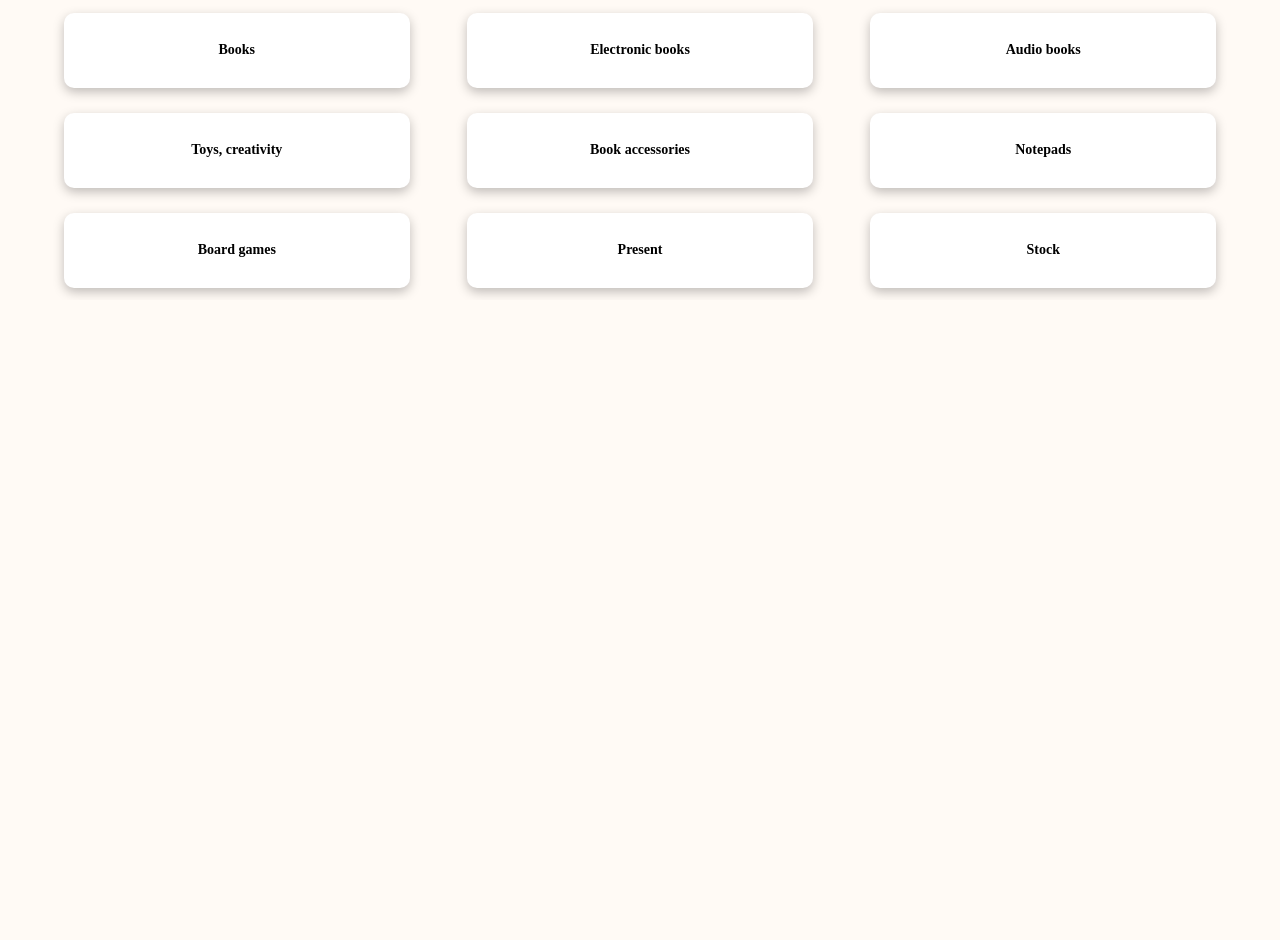
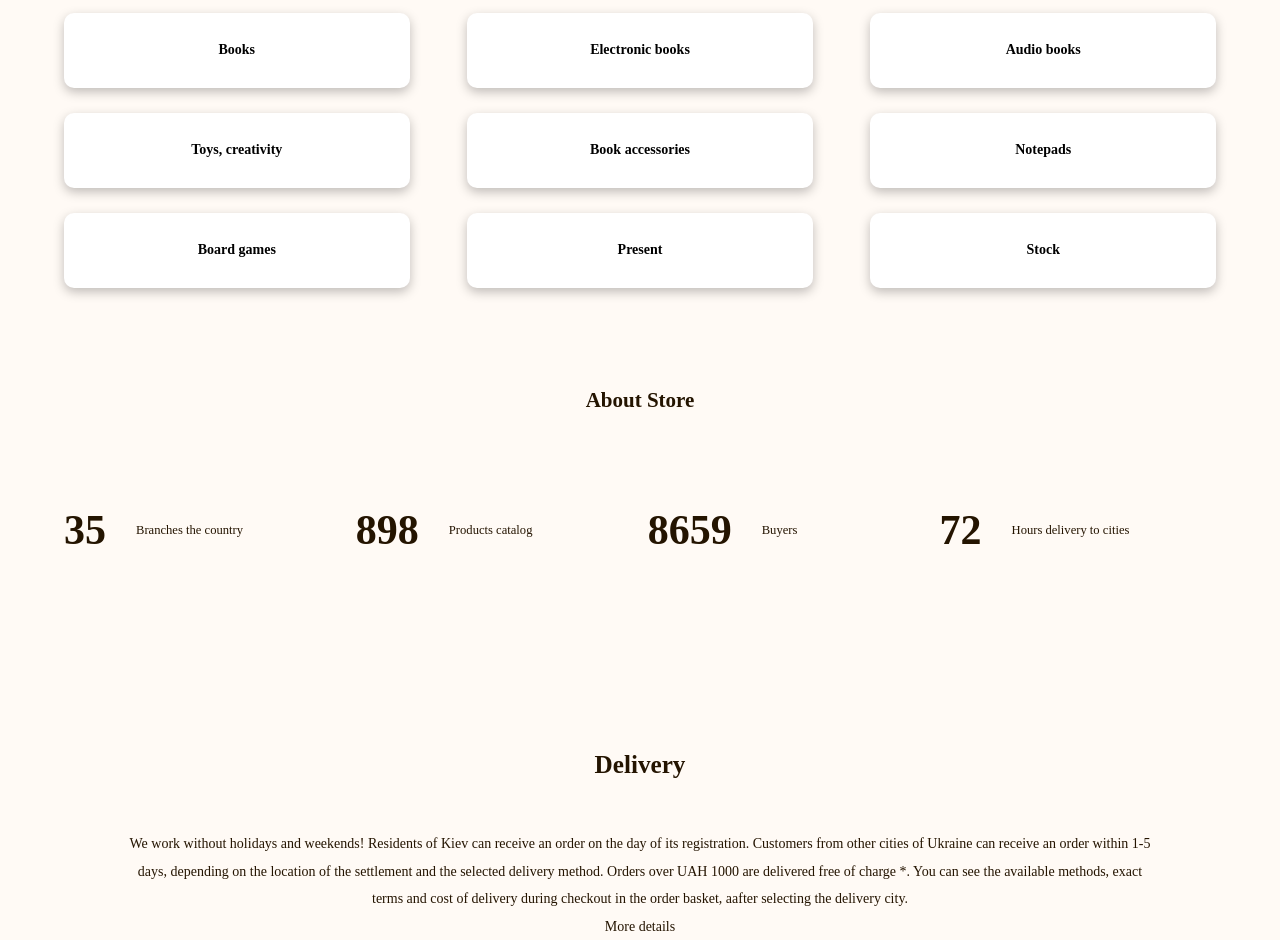
Before and after one commit to moonle-js/thirdtemplate, a plain HTML site: page index.html in a window 1280 px wide. Shown: the part 961-1901 px from the top of the page. Before the commit the page ends 1261 px from the top, so only its background shows below. Drawn offline with Linux system fonts and the light colour scheme; a web font is replaced by a local one.

Commit message:
Only footer needed

```diff
--- /dev/null
+++ b/assets/css/section_third_fourth.css
@@ -0,0 +1,79 @@
+.sec_3{
+    display: flex;
+    row-gap: 50px;
+    flex-direction: column;
+    min-height: 200px;
+    margin-top: 10vh;
+}
+    .sec_3 h3{
+        width: 100%;
+        height: 50px;
+        text-align: center;
+        color: var(--black_text);
+        font-family: "Montserrat";
+        font-size: 1.5em;
+        font-style: normal;
+        font-weight: 900;
+        line-height: 196.187%;
+    }
+    .sec_3 div{
+        display: flex;
+        justify-content: space-between;
+        align-items: center;
+        flex-flow: row wrap;
+        height: 100px;
+        width: 100%;
+    }
+        .sec_3 div article{
+            width: 24%;
+            height: 100%;
+            display: flex;
+            column-gap: 30px;
+            align-items: center;
+        }
+        .sec_3 div article p{
+            color: var(--black_text);
+            font-family: "Montserrat";
+            font-size: 3em;
+            font-style: normal;
+            font-weight: 900;
+            line-height: 196.187%;
+        }
+        .sec_3 div article span{
+            color: var(--black_text);
+            font-family: "Montserrat";
+            font-size: 0.9em;
+            font-style: normal;
+            font-weight: 400;
+            line-height: 196.187%;
+        }
+
+        /* Section fourth */
+
+.sec_4{
+    margin-top: 20vh;
+    width: 80%;
+    height: 200px;
+    display: flex;
+    flex-direction: column;
+    align-items: center;
+    justify-content: space-between;
+}
+    .sec_4 h4{
+        color: var(--black_text);
+        font-family: "Montserrat";
+        font-size: 1.8em;
+        font-style: normal;
+        font-weight: 900;
+        line-height: 196.187%;
+    }
+    .sec_4 p.we_work, .sec_4 a.more_details{
+        color: #241400;
+        text-align: center;
+        font-family: "Montserrat";
+        font-size: 1em;
+        font-style: normal;
+        font-weight: 400;
+        line-height: 196.187%;
+        text-decoration: none;
+    }
--- a/index.html
+++ b/index.html
@@ -11,6 +11,7 @@
     <link rel="stylesheet" href="./assets/css/header.css">
     <link rel="stylesheet" href="./assets/css/section_first.css">
     <link rel="stylesheet" href="./assets/css/section_second.css">
+    <link rel="stylesheet" href="./assets/css/section_third_fourth.css">
 
     <title>Bookstore</title>
 </head>
@@ -153,6 +154,61 @@
 
         </div>
     </section>
+
+    <section class="sec_3">
+        <h3>
+            About Store
+        </h3>
+        <div>
+            <article>
+                <p>
+                    35
+                </p>
+                <span>
+                    Branches  the country
+                </span>
+            </article>
+
+            <article>
+                <p>
+                    898
+                </p>
+                <span>
+                    Products  catalog
+                </span>
+            </article>
+
+            <article>
+                <p>
+                    8659
+                </p>
+                <span>
+                    Buyers
+                </span>
+            </article>
+
+            <article>
+                <p>
+                    72
+                </p>
+                <span>
+                    Hours delivery to cities
+                </span>
+            </article>
+        </div>
+    </section>
+
+    <section class="sec_4">
+        <h4>
+            Delivery
+        </h4>
+        <p class="we_work">
+            We work without holidays and weekends! Residents of Kiev can receive an order on the day of its registration. Customers from other cities of Ukraine can receive an order within 1-5 days, depending on the location of the settlement and the selected delivery method. Orders over UAH 1000 are delivered free of charge *. You can see the available methods, exact terms and cost of delivery during checkout in the order basket, aafter selecting the delivery city. <br><a href="#" class="more_details">
+                More details
+            </a>
+        </p>
+
+    </section>
 </main>
 
 
```
